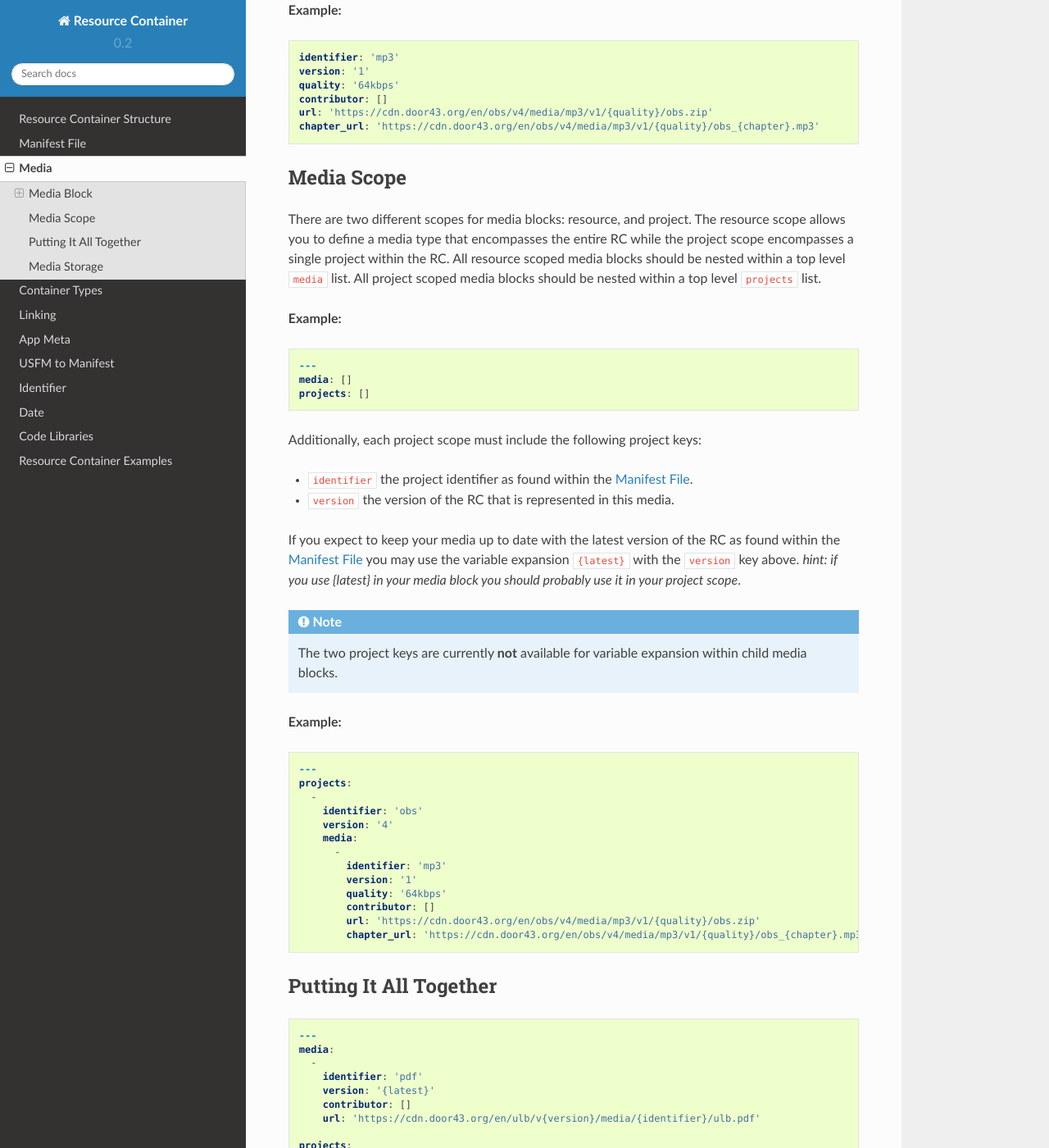
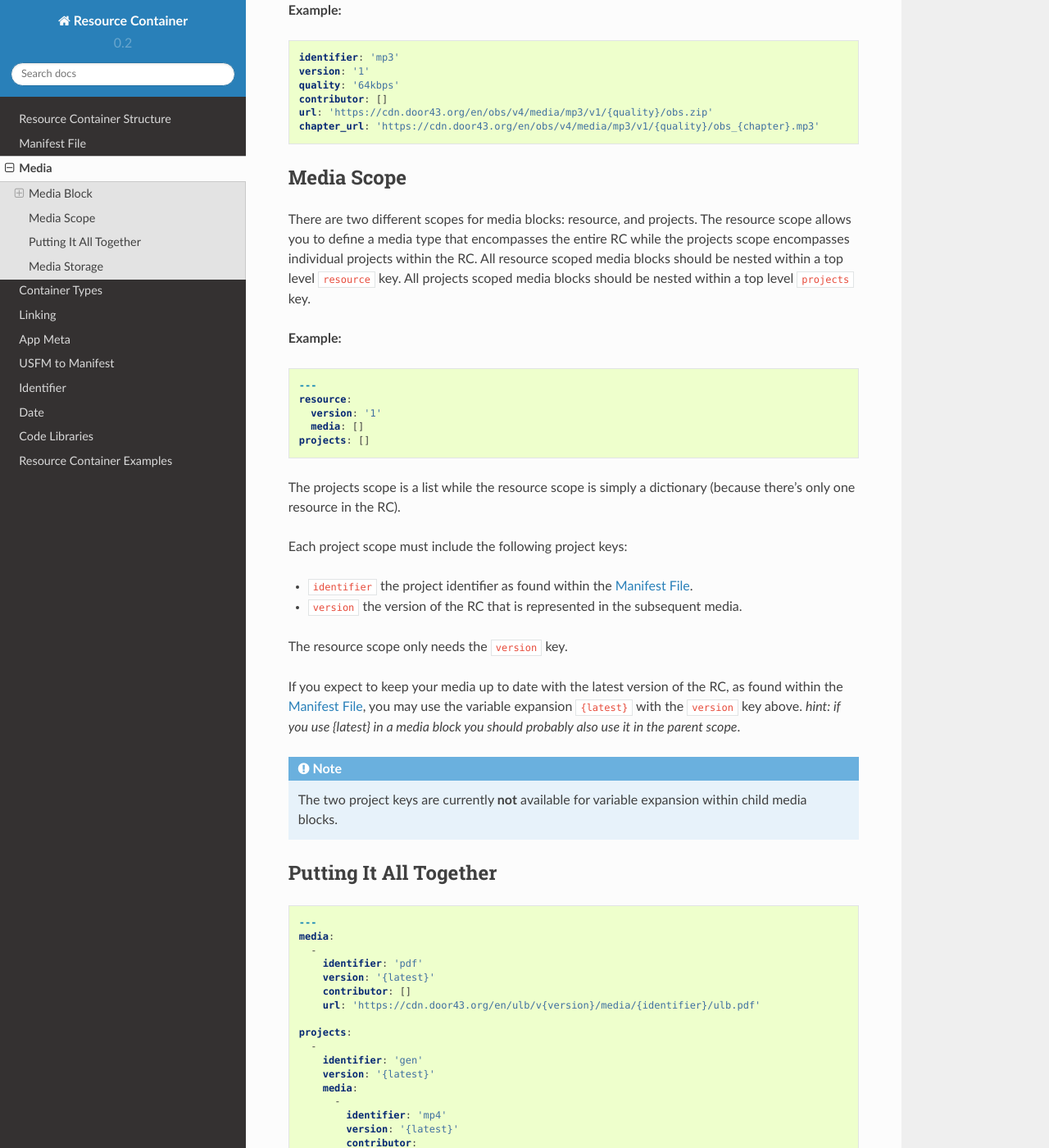
Before and after one commit to unfoldingWord-dev/Resource-Container, a Sphinx documentation site: the page built from docs/media.rst, in a window 1280 px wide and 1400 px high, scrolled down 1608 px. Shown: the whole window at 82% size. Built offline with Sphinx 7.4.7 and the Read the Docs theme 2.0.0, drawn with Linux system fonts in a browser that asks for light colours.

Commit message:
updated the resource media scope

```diff
--- a/docs/media.rst
+++ b/docs/media.rst
@@ -87,47 +87,35 @@ In order to support the concept of chapters. We introduce a new key to the media
 Media Scope
 -----------
 
-There are two different scopes for media blocks: resource, and project.
-The resource scope allows you to define a media type that encompasses the entire RC while the project scope encompasses a single project within the RC.
-All resource scoped media blocks should be nested within a top level ``media`` list.
-All project scoped media blocks should be nested within a top level ``projects`` list.
+There are two different scopes for media blocks: resource, and projects.
+The resource scope allows you to define a media type that encompasses the entire RC while the projects scope encompasses individual projects within the RC.
+All resource scoped media blocks should be nested within a top level ``resource`` key.
+All projects scoped media blocks should be nested within a top level ``projects`` key.
 
 **Example:**
 
 .. code-block:: yaml
 
   ---
-  media: []
+  resource:
+    version: '1'
+    media: []
   projects: []
 
-Additionally, each project scope must include the following project keys:
+The projects scope is a list while the resource scope is simply a dictionary (because there's only one resource in the RC).
+
+Each project scope must include the following project keys:
 
 - ``identifier`` the project identifier as found within the :ref:`manifest`.
-- ``version`` the version of the RC that is represented in this media.
+- ``version`` the version of the RC that is represented in the subsequent media.
 
-If you expect to keep your media up to date with the latest version of the RC as found within the :ref:`manifest`
+The resource scope only needs the ``version`` key.
+
+If you expect to keep your media up to date with the latest version of the RC, as found within the :ref:`manifest`,
 you may use the variable expansion ``{latest}`` with the ``version`` key above.
-`hint: if you use {latest} in your media block you should probably use it in your project scope`.
+`hint: if you use {latest} in a media block you should probably also use it in the parent scope`.
 
 .. note:: The two project keys are currently **not** available for variable expansion within child media blocks.
-
-**Example:**
-
-.. code-block:: yaml
-
-  ---
-  projects:
-    -
-      identifier: 'obs'
-      version: '4'
-      media:
-        -
-          identifier: 'mp3'
-          version: '1'
-          quality: '64kbps'
-          contributor: []
-          url: 'https://cdn.door43.org/en/obs/v4/media/mp3/v1/{quality}/obs.zip'
-          chapter_url: 'https://cdn.door43.org/en/obs/v4/media/mp3/v1/{quality}/obs_{chapter}.mp3'
 
 Putting It All Together
 -----------------------
```
